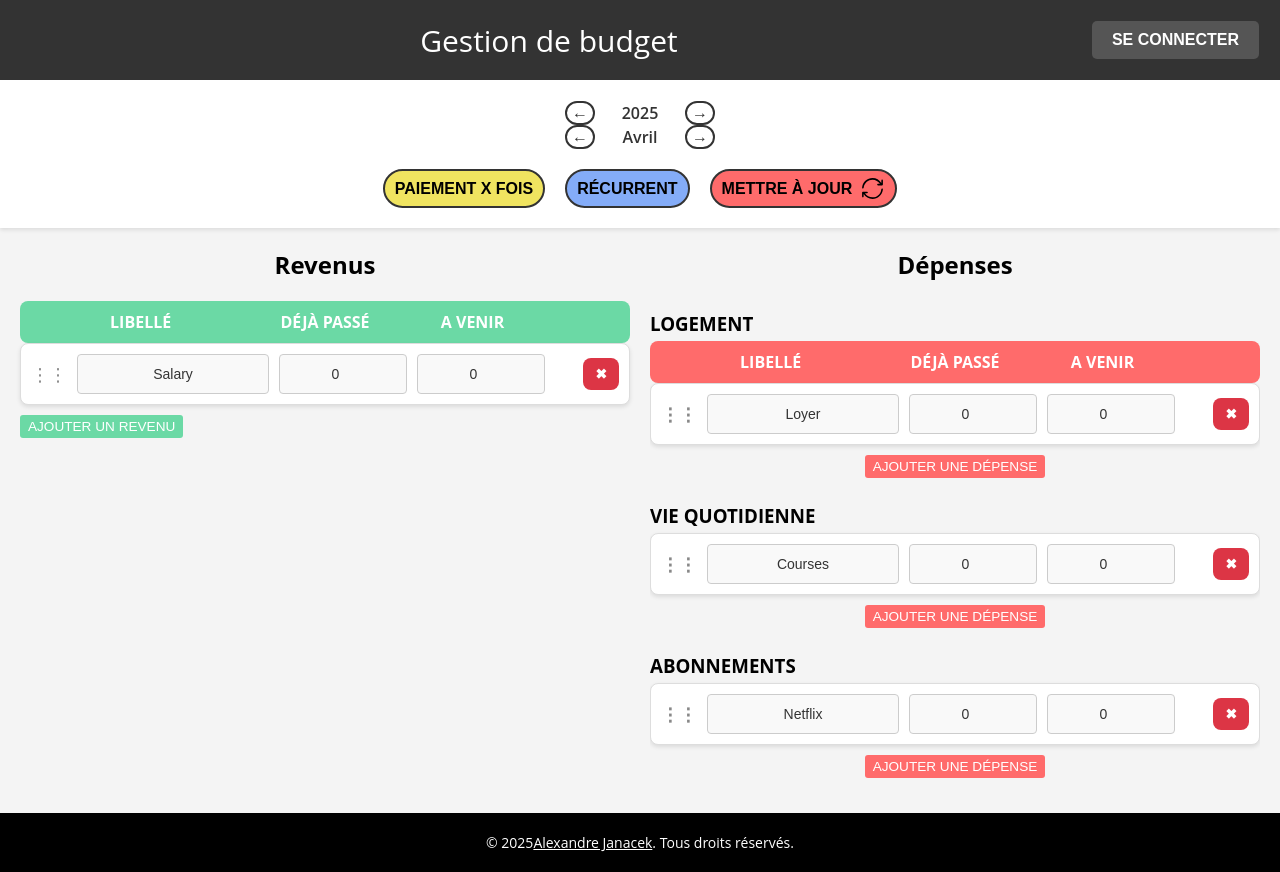
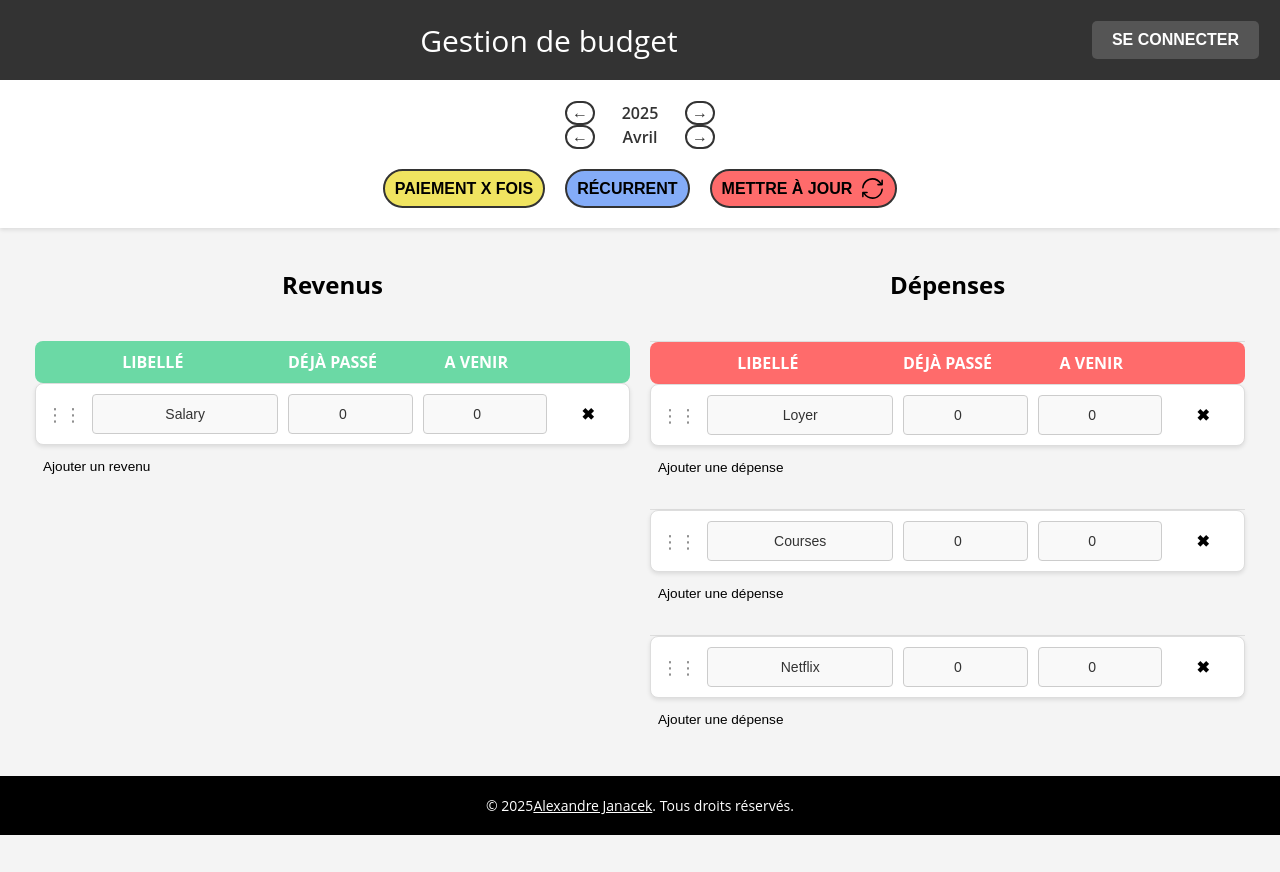
Before and after one commit to diiablex62/CDABudget, a React (Vite) app: page / in a window 1280 px wide. After the commit the page ends 835 px from the top, so only its background shows below. Built offline with nearby package versions, Linux system fonts and the light colour scheme.

Commit message:
modif bouton table

```diff
--- a/src/assets/styles/_content.scss
+++ b/src/assets/styles/_content.scss
@@ -1,4 +1,9 @@
 .table-container {
+  width: 80%;
+  margin: 0 auto;
+  display: flex;
+  justify-content: space-between;
+  gap: 20px;
   margin: 20px 15px 15px;
   display: flex;
   flex-wrap: nowrap;
@@ -6,6 +11,7 @@
   justify-content: space-around;
   flex-grow: 1;
   width: 100%;
+  align-items: stretch;
 
   @media (max-width: 768px) {
     flex-direction: column;
@@ -19,7 +25,7 @@ table {
   margin: 20px 0;
   font-size: 14px;
   text-align: left;
-  background-color: #fff; // Utilisation de la couleur blanche
+  background-color: #fff;
   border: 1px solid #ddd;
 
   th,
@@ -30,16 +36,16 @@ table {
   }
 
   th {
-    background-color: #f4f4f4; // Couleur claire pour les en-têtes
+    background-color: #f4f4f4;
     font-weight: bold;
   }
 
   tr:nth-child(even) {
-    background-color: #f9f9f9; // Couleur alternée pour les lignes
+    background-color: #f9f9f9;
   }
 
   tr:hover {
-    background-color: #f4f4f4; // Couleur au survol
+    background-color: #f4f4f4;
   }
 
   margin: 0 10px 20px 0;
@@ -82,10 +88,31 @@ table {
   th:last-child {
     width: auto;
   }
+
+  flex-grow: 1;
+  height: 100%;
 }
 
 table tr {
   color: black;
+}
+
+table th,
+table td {
+  width: 25%;
+  min-width: 100px;
+  text-align: center;
+  box-sizing: border-box;
+}
+
+table td {
+  min-height: 40px;
+}
+
+table td input {
+  width: 100%;
+  min-width: 100px;
+  box-sizing: border-box;
 }
 
 #revenue-table,
@@ -166,10 +193,18 @@ table tr {
 
 main {
   display: flex;
-  flex: 1;
-  justify-content: center;
+  flex-wrap: wrap;
+  justify-content: space-between;
+  align-items: stretch;
   gap: 20px;
   padding: 20px;
+  width: 100%;
+  box-sizing: border-box;
+
+  @media (max-width: 768px) {
+    flex-direction: column;
+    align-items: center;
+  }
 }
 
 body {
@@ -274,6 +309,55 @@ footer {
   font-weight: bold;
 }
 
+.revenues-container,
+.expenses-container {
+  width: 100%;
+  min-width: 400px;
+  max-width: 600px;
+  box-sizing: border-box;
+  flex: 1 1 calc(50% - 20px);
+  max-width: 600px;
+  box-sizing: border-box;
+  display: flex;
+  flex-direction: column;
+  justify-content: flex-start;
+  min-height: 100%;
+  display: flex;
+  flex-direction: column;
+  justify-content: stretch;
+  flex: 1;
+
+  @media (max-width: 768px) {
+    flex: 1 1 100%;
+    max-width: none;
+  }
+}
+
+.revenue-category-header,
+.expense-category-header {
+  margin: 0;
+  font-size: 1rem;
+  text-align: center;
+  font-weight: bold;
+  background-color: transparent;
+  box-sizing: border-box;
+  border-bottom: 1px solid #ddd;
+}
+
+.revenue-header,
+.expense-header {
+  margin: 0;
+  padding: 10px;
+  display: grid;
+  grid-template-columns: 3fr 2fr 2fr 1fr;
+  align-items: center;
+  text-align: center;
+  font-weight: bold;
+  border-radius: 8px;
+  box-sizing: border-box;
+  background-color: #f8f8f8;
+}
+
 .table-header-common {
   display: grid;
   grid-template-columns: 3fr 2fr 2fr 1fr;
@@ -288,29 +372,59 @@ footer {
 
 .revenue-header {
   @extend .table-header-common;
-  background-color: #6bd9a5; // Ajoute un fond vert pour le header des revenus
-  color: white; // Définit la couleur du texte en blanc
+  background-color: #6bd9a5;
+  color: white;
 }
 
 .expense-header {
   @extend .table-header-common;
-  background-color: #ff6b6b; // Fond rouge uniquement pour les headers des colonnes
-  color: white; // Texte en blanc
+  background-color: #ff6b6b;
+  color: white;
 
   label {
-    color: white; // Assure que les titres des colonnes restent en blanc
+    color: white;
   }
 }
 
 .expense-category-header {
-  color: black; // Texte en noir
+  color: black;
   font-weight: bold;
   margin: 0;
-  background-color: transparent; // Pas de fond
-  padding: 5px 0; // Ajoute un peu d'espace vertical
-  white-space: nowrap; // Empêche le texte d'aller à la ligne
-  overflow: hidden; // Cache le débordement si nécessaire
-  text-overflow: ellipsis; // Ajoute des points de suspension si le texte est trop long
+  background-color: transparent;
+  white-space: nowrap;
+  overflow: hidden;
+  text-overflow: ellipsis;
+}
+
+.revenue-category-header {
+  margin: 0;
+  padding: 10px 0;
+  font-size: 1rem;
+  background-color: transparent;
+  border-bottom: none;
+}
+
+.revenue-category-header,
+.expense-category-header {
+  margin: 0;
+  font-size: 1rem;
+  text-align: center;
+  font-weight: bold;
+  background-color: transparent;
+  box-sizing: border-box;
+}
+
+.revenue-header,
+.expense-header {
+  margin: 0;
+  padding: 10px;
+  display: grid;
+  grid-template-columns: 3fr 2fr 2fr 1fr;
+  align-items: center;
+  text-align: center;
+  font-weight: bold;
+  border-radius: 8px;
+  box-sizing: border-box;
 }
 
 .table-line-common {
@@ -379,58 +493,54 @@ footer {
 
 .add-revenue-btn {
   @extend .add-btn-common;
-  background-color: #6bd9a5;
+  background-color: transparent;
+  color: black;
+  text-transform: math-auto;
+  text-align: left;
+  margin-left: 0;
+  justify-content: flex-start;
 
   &:hover {
-    background-color: #5ac491;
+    color: #5ac491;
     transform: translateY(-1px);
   }
 }
 
 .add-expense-btn {
   @extend .add-btn-common;
-  background-color: #ff6b6b;
-  margin: 10px auto; // Centre le bouton horizontalement
-  display: block; // Assure que le bouton est centré en tant qu'élément de bloc
+  color: black;
+  background-color: transparent;
+  margin: 10px auto;
+  text-transform: math-auto;
+  text-align: center;
 
   &:hover {
-    background-color: #e63946;
+    color: #e63946;
     transform: translateY(-1px);
   }
 }
 
 .expense-category {
-  margin-top: 20px; // Ajout d'espace au-dessus du tableau
+  margin-top: 20px;
+  padding: 0;
+  background-color: transparent;
+  border: none;
 }
 
 .expense-category h3 {
-  color: black; // Définit la couleur du texte des catégories en noir
-  font-weight: bold;
-  margin: 0;
-  background-color: transparent; // Supprime le fond
-}
-
-.expense-category {
-  color: black; // Texte en noir
-  font-weight: bold;
-  background-color: transparent; // Pas de fond
-  margin: 0;
-  padding: 5px 0; // Ajoute un peu d'espace vertical
-  white-space: nowrap; // Empêche le texte d'aller à la ligne
-  overflow: hidden; // Cache le débordement si nécessaire
-  text-overflow: ellipsis; // Ajoute des points de suspension si le texte est trop long
+  display: none;
 }
 
 .expense-header {
-  background-color: #ff6b6b; // Fond rouge uniquement pour les headers
-  color: white; // Texte en blanc
+  background-color: #ff6b6b;
+  color: white;
   font-weight: bold;
   padding: 10px;
   display: grid;
   grid-template-columns: 3fr 2fr 2fr 1fr;
 
   label {
-    color: white; // Assure que les titres des colonnes restent en blanc
+    color: white;
   }
 }
 
@@ -446,8 +556,8 @@ footer {
 }
 
 .delete-btn {
-  background-color: #ff6b6b;
-  color: white;
+  color: black;
+  background: none;
   border: none;
   padding: 5px 10px;
   border-radius: 4px;
@@ -458,3 +568,24 @@ footer {
     background-color: #e63946;
   }
 }
+
+.table-delete-btn {
+  color: black;
+  background: none;
+  border: none;
+  padding: 5px 10px;
+  border-radius: 4px;
+  cursor: pointer;
+  transition: background-color 0.3s ease;
+
+  &:hover {
+    color: #e63946;
+  }
+}
+
+.revenue-lines {
+  width: 100%;
+  min-width: 400px;
+  max-width: 600px;
+  box-sizing: border-box;
+}
--- a/src/front-end/components/Content.jsx
+++ b/src/front-end/components/Content.jsx
@@ -36,7 +36,7 @@ const RevenueLine = memo(({ revenue, onUpdate, onDelete }) => {
         onChange={(e) => handleChange("upcoming", e.target.value)}
         placeholder={t("upcoming")}
       />
-      <button className='delete-btn' onClick={() => onDelete(revenue.id)}>
+      <button className='table-delete-btn' onClick={() => onDelete(revenue.id)}>
         ✖
       </button>
     </div>
@@ -79,7 +79,7 @@ const ExpenseLine = memo(({ expense, category, onUpdate, onDelete }) => {
         placeholder={t("upcoming")}
       />
       <button
-        className='delete-btn'
+        className='table-delete-btn'
         onClick={() => onDelete(category, expense.id)}>
         ✖
       </button>
@@ -174,11 +174,14 @@ export default function Content() {
 
   return (
     <main>
+      <div className='table-container'>
         <div className='revenues-container'>
           <h2>
             {t("revenues")} {totalRevenues > 0 ? `(${totalRevenues} €)` : ""}
           </h2>
           <div className='revenue-lines'>
+            {/* Conserve l'espace visuel sans afficher le texte */}
+            <div className='revenue-category-header'></div>
             <div className='revenue-header'>
               <label htmlFor='label-input'>{t("label")}</label>
               <label htmlFor='past-input'>{t("past")}</label>
@@ -244,6 +247,7 @@ export default function Content() {
             );
           })}
         </div>
+      </div>
     </main>
   );
 }
```
Lines whose indentation alone changed are shown as unchanged.
